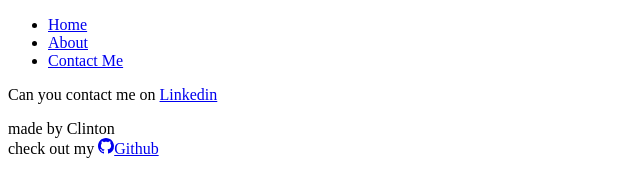
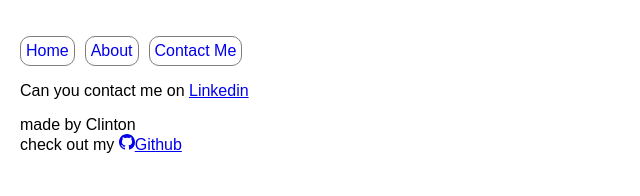
Before and after one commit to Clintonrocha98/basic-info-site, a website: page pages/contact-me.html in a window 1280 px wide. Shown: the whole page, without its empty margins (0-640 px from the left). Drawn offline with Linux system fonts and the light colour scheme.

Commit message:
update project

```diff
--- a/pages/contact-me.html
+++ b/pages/contact-me.html
@@ -3,10 +3,11 @@
   <head>
     <meta charset="UTF-8" />
     <meta name="viewport" content="width=device-width, initial-scale=1.0" />
+    <link rel="stylesheet" href="/styles/theme.css" />
     <title>Contact me</title>
   </head>
-  <body>
-    <header>
+  <body class="container">
+    <header class="header">
       <nav>
         <ul>
           <li>
--- /dev/null
+++ b/styles/theme.css
@@ -0,0 +1,28 @@
+body {
+  margin: 0;
+  padding: 0;
+  border: 0;
+  font-size: 100%;
+  font: inherit;
+  font-family: sans-serif;
+}
+.container {
+  max-width: 1440px;
+  margin: 0 auto;
+  padding: 20px;
+}
+.header nav ul {
+  display: flex;
+  padding: 0;
+  gap: 10px;
+}
+.header nav ul li {
+  list-style: none;
+  border: 1px solid gray;
+  padding: 5px;
+  border-radius: 10px;
+}
+
+.header nav ul li a {
+  text-decoration: none;
+}
```
Also changed, not shown: package.json (+13 -2 lines), pages/404.html (+4 -3 lines), pages/about.html (+3 -2 lines), pages/index.html (+3 -2 lines), server.js (+42 -0 lines), README.md (added), 1 other file.
